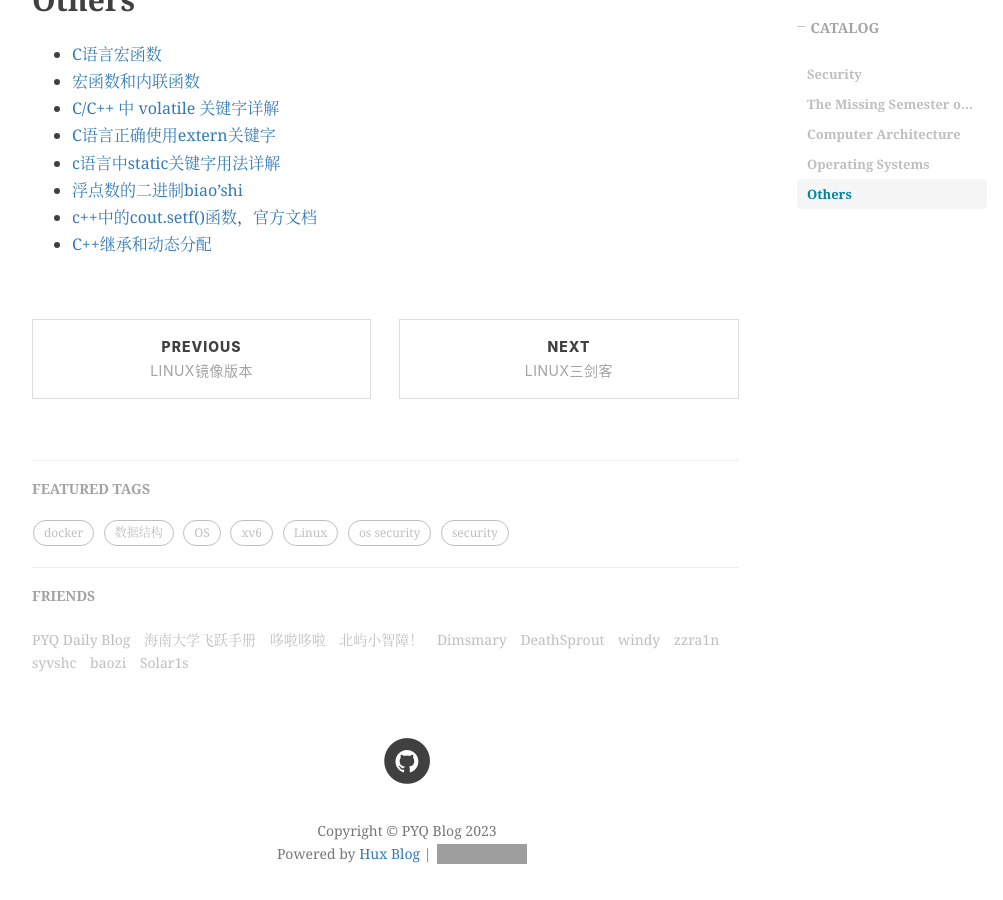
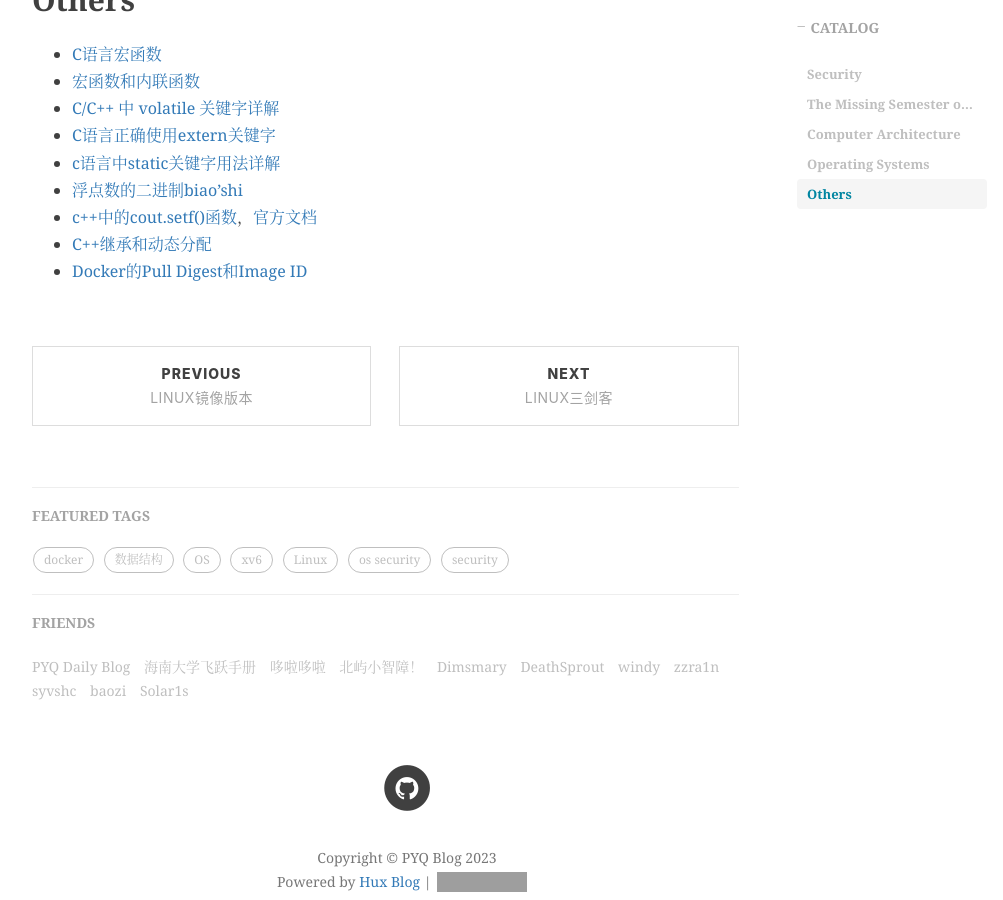
Before and after one commit to peng-yq/peng-yq.github.io, a Jekyll site: the page built from _posts/2022-10-04-good-blog-collection.md, in a window 1280 px wide and 900 px high, scrolled down 1573 px. Shown: the whole window, without its empty margins (233-1236 px from the left). Built offline with Jekyll 4.4.1, drawn with Linux system fonts in a browser that asks for light colours; nearby versions of some CDN libraries; comment, search, counter and statistics services are not loaded; grey boxes are pictures that could not be loaded.

Commit message:
Update 2022-10-04-good-blog-collection.md

```diff
--- a/_posts/2022-10-04-good-blog-collection.md
+++ b/_posts/2022-10-04-good-blog-collection.md
@@ -41,3 +41,4 @@ tags:
 - [浮点数的二进制biao'shi](https://www.ruanyifeng.com/blog/2010/06/ieee_floating-point_representation.html)
 - [c++中的cout.setf()函数](https://blog.csdn.net/baishuiniyaonulia/article/details/79144033)，[官方文档](https://cplusplus.com/reference/ios/ios_base/fmtflags/)
 - [C++继承和动态分配](https://blog.csdn.net/qq_36607894/article/details/105116525)
+- [Docker的Pull Digest和Image ID](https://developer.aliyun.com/article/57752)
```
